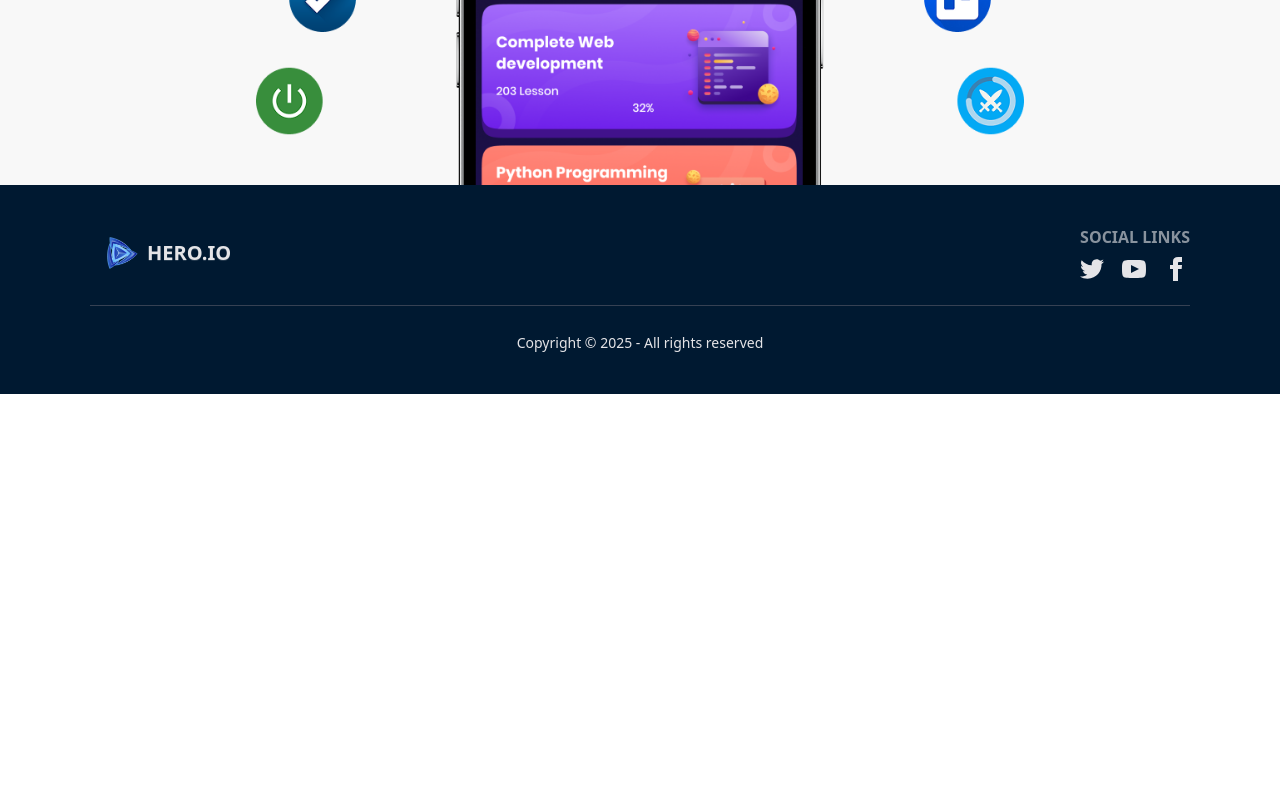
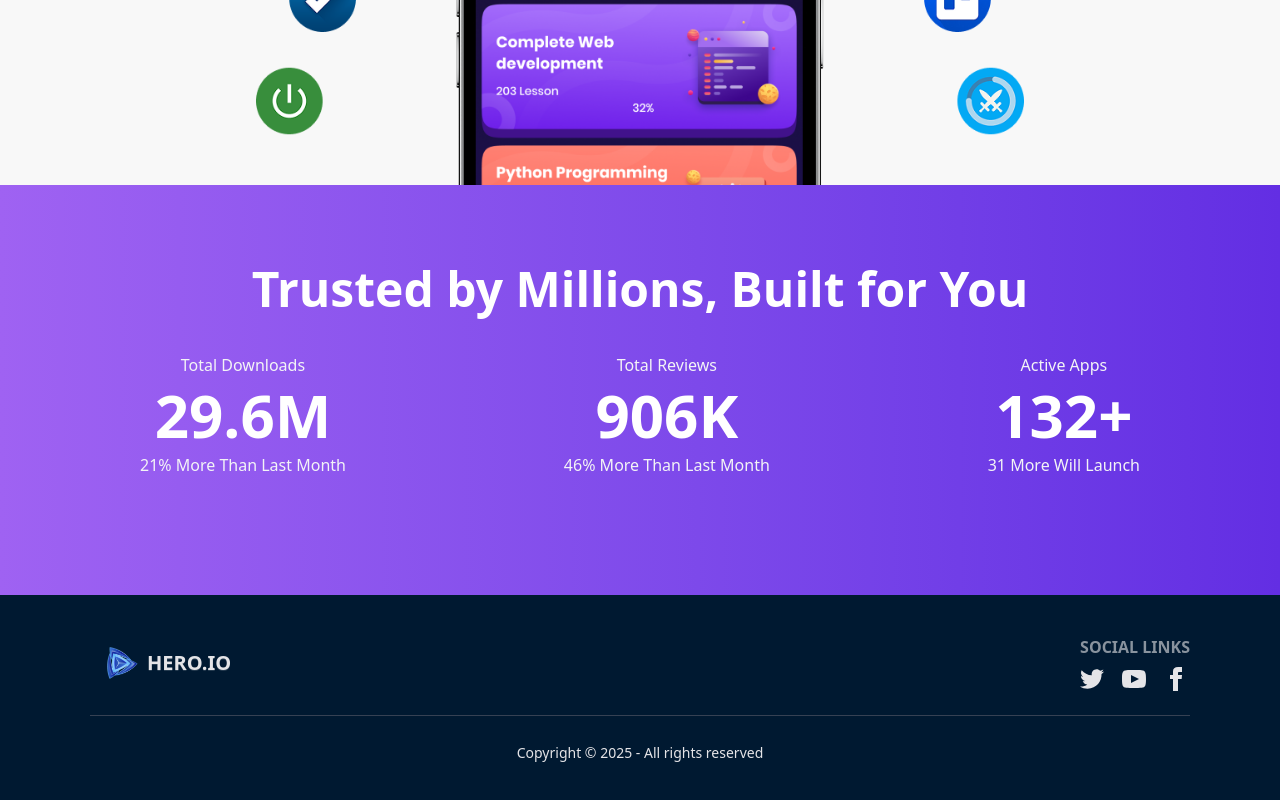
Before and after one commit to abusayemsifat/Assignment-08, a React (Vite) app: page / in a window 1280 px wide. Shown: the part 708-1508 px from the top of the page. Before the commit the page ends 1102 px from the top, so only its background shows below. Built offline with nearby package versions, Linux system fonts and the light colour scheme.

Commit message:
Added trusted section

```diff
--- /dev/null
+++ b/src/components/Trusted/Trusted.jsx
@@ -0,0 +1,28 @@
+import React from 'react';
+
+const Trusted = () => {
+    return (
+        <div className='h-[410px] w-full bg-linear-to-r from-[#9F62F2] to-[#632EE3] flex flex-col py-20'>
+            <h2 className='text-5xl font-bold text-center text-white'>Trusted by Millions, Built for You</h2>
+            <div className='flex justify-between w-[1000px] mx-auto mt-10'>
+                <div>
+                <p className='text-gray-100 text-center'>Total Downloads</p>
+                <h1 className='text-6xl font-bold text-white my-2 text-center'>29.6M</h1>
+                <p className='text-gray-100 text-center'>21% More Than Last Month</p>
+            </div>
+            <div>
+                <p className='text-gray-100 text-center'>Total Reviews</p>
+                <h1 className='text-6xl font-bold text-white my-2 text-center'>906K</h1>
+                <p className='text-gray-100 text-center'>46% More Than Last Month</p>
+            </div>
+            <div>
+                <p className='text-gray-100 text-center'>Active Apps</p>
+                <h1 className='text-6xl font-bold text-white my-2 text-center'>132+</h1>
+                <p className='text-gray-100 text-center'>31 More Will Launch</p>
+            </div>
+            </div>
+        </div>
+    );
+};
+
+export default Trusted;
--- a/src/pages/Home/Home.jsx
+++ b/src/pages/Home/Home.jsx
@@ -1,11 +1,13 @@
 import React from 'react';
 import Banner from '../../components/Banner/Banner';
+import Trusted from '../../components/Trusted/Trusted';
 
 const Home = () => {
     return (
         <div className='bg-[#f8f8f8]'>
-            <div className='mx-auto max-w-11/12'>
+            <div className=''>
                 <Banner></Banner>
+                <Trusted></Trusted>
             </div>
         </div>
     );
```
Also changed, not shown: 1 other file (tests, documents, lock files or other folders).
